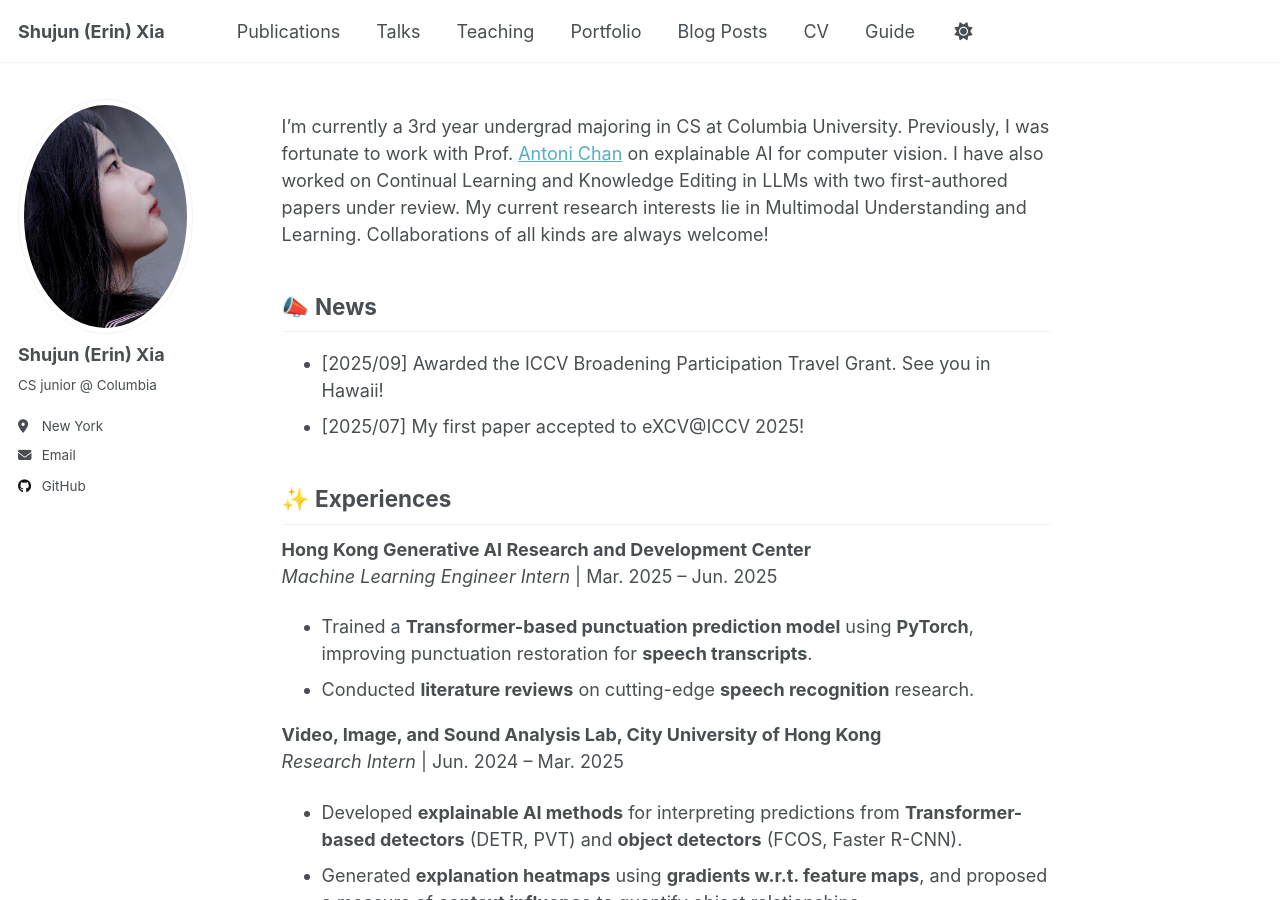
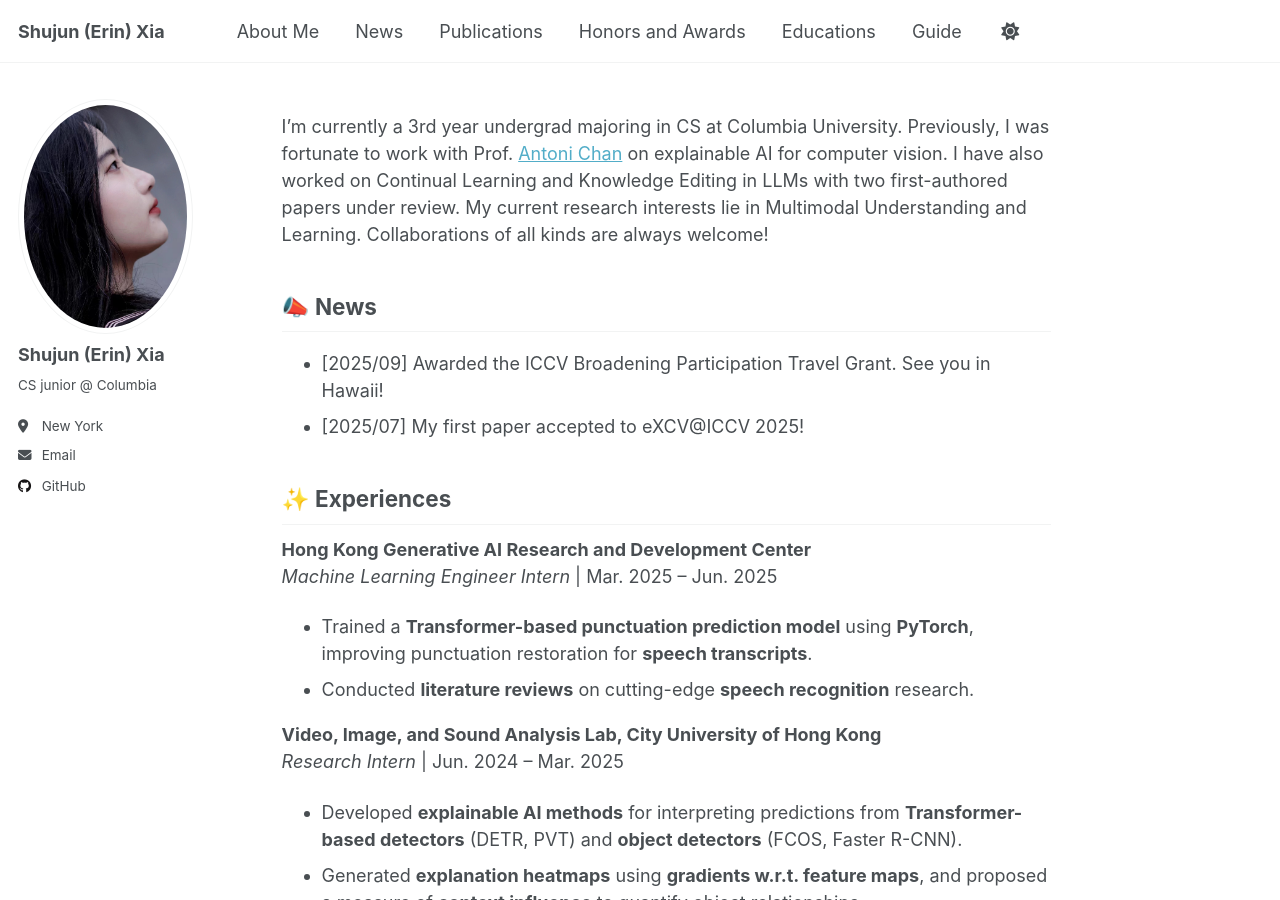
Before and after one commit to mylittleriver/mylittleriver.github.io, a Jekyll site: the page built from _pages/about.md, in a window 1280 px wide and 900 px high. Built offline with Jekyll 4.4.1, drawn with Linux system fonts in a browser that asks for light colours; a script that is not in the unit is left out.

Commit message:
Update navigation.yml

```diff
--- a/_data/navigation.yml
+++ b/_data/navigation.yml
@@ -8,23 +8,20 @@
 #      Markdown formatted page while the second is generated using JSON.
 
 main:
+  - title: "About Me"
+    url: "/#about-me"
+
+  - title: "News"
+    url: "/#-news"
+
   - title: "Publications"
-    url: /publications/
+    url: "/#-publications"
 
-  - title: "Talks"
-    url: /talks/
+  - title: "Honors and Awards"
+    url: "/#-honors-and-awards"
 
-  - title: "Teaching"
-    url: /teaching/
-
-  - title: "Portfolio"
-    url: /portfolio/
-
-  - title: "Blog Posts"
-    url: /year-archive/
-
-  - title: "CV"
-    url: /cv/
+  - title: "Educations"
+    url: "/#-educations"
 
   # - title: "CV"
   #   url: /cv-json/
```
